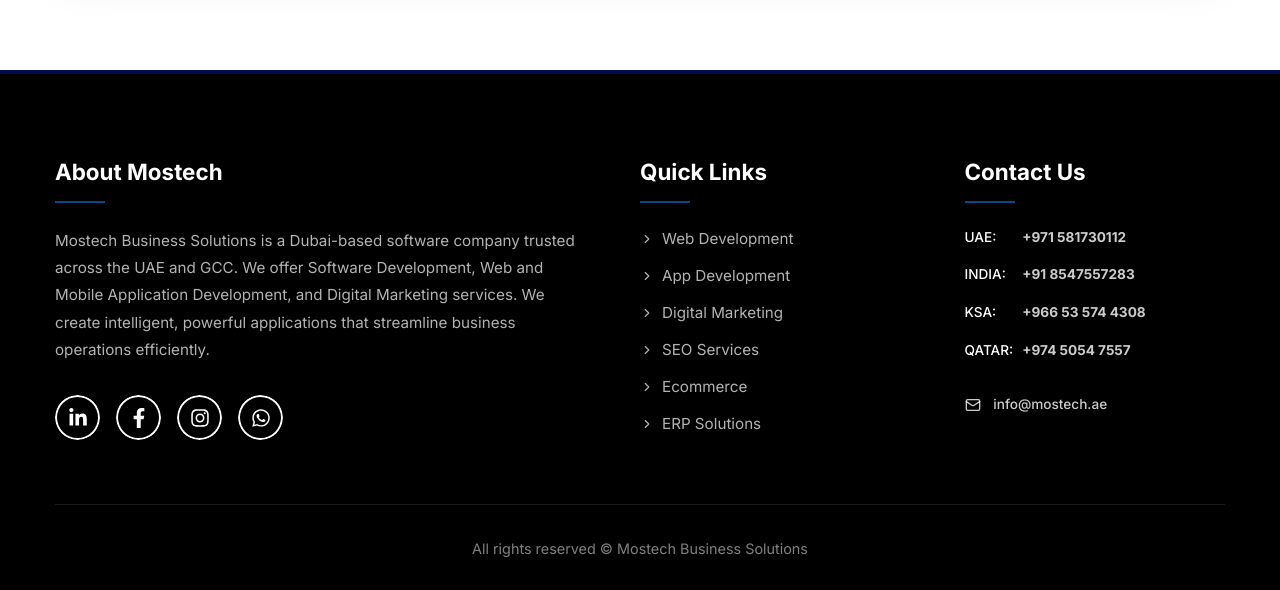
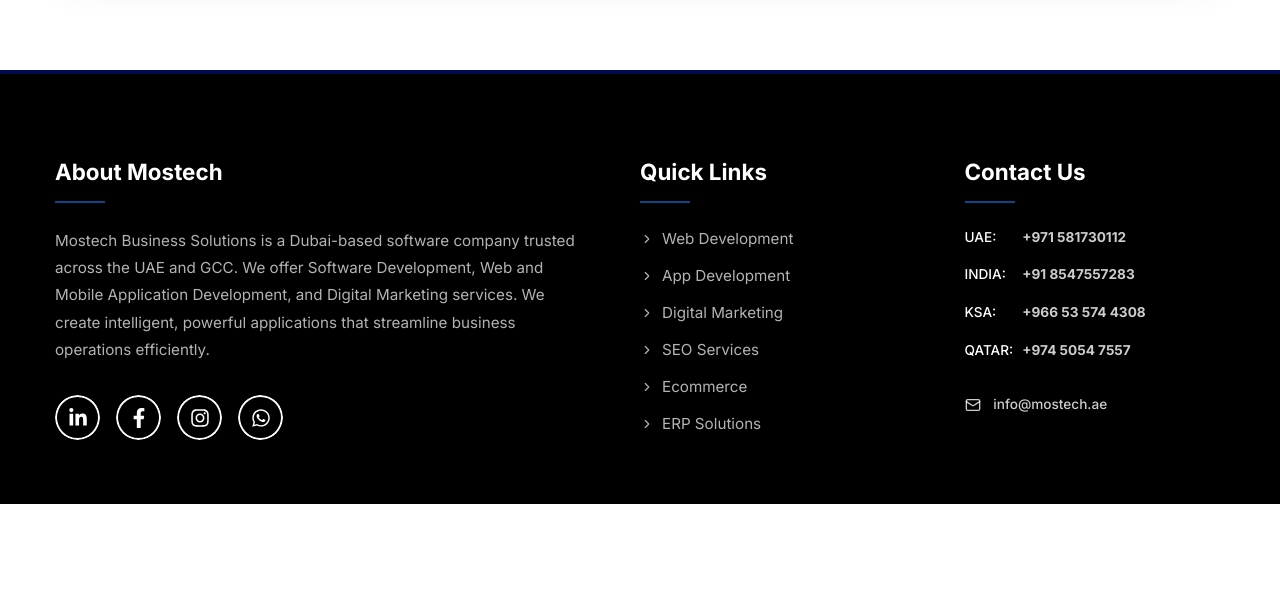
Before and after one commit to albin374/mostech-website, a React (Vite) app: page /contact in a window 1280 px wide. Shown: the part 1984-2574 px from the top of the page. After the commit the page ends 2488 px from the top, so only its background shows below. Built offline with nearby package versions, Linux system fonts and the light colour scheme.

Commit message:
first commit

```diff
--- a/src/components/home/Footer.css
+++ b/src/components/home/Footer.css
@@ -1,7 +1,7 @@
 .footer {
   background-color: #000000;
   color: var(--color-white);
-  padding: 5rem 0 0 0;
+  padding: 5rem 0 4rem 0;
   border-top: 4px solid var(--color-primary);
 }
 
@@ -9,7 +9,6 @@
   display: grid;
   grid-template-columns: 2fr 1fr 1fr;
   gap: 4rem;
-  margin-bottom: 4rem;
 }
 
 .footer-title {
--- a/src/components/home/Footer.jsx
+++ b/src/components/home/Footer.jsx
@@ -62,9 +62,6 @@
 
         </div>
 
-        <div className="footer-bottom">
-          <p>All rights reserved &copy; Mostech Business Solutions</p>
-        </div>
 
       </div>
     </footer>
```
